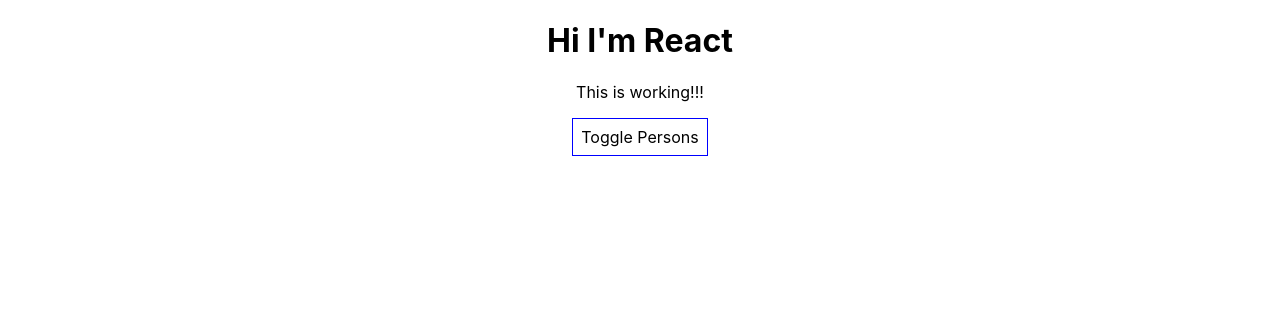
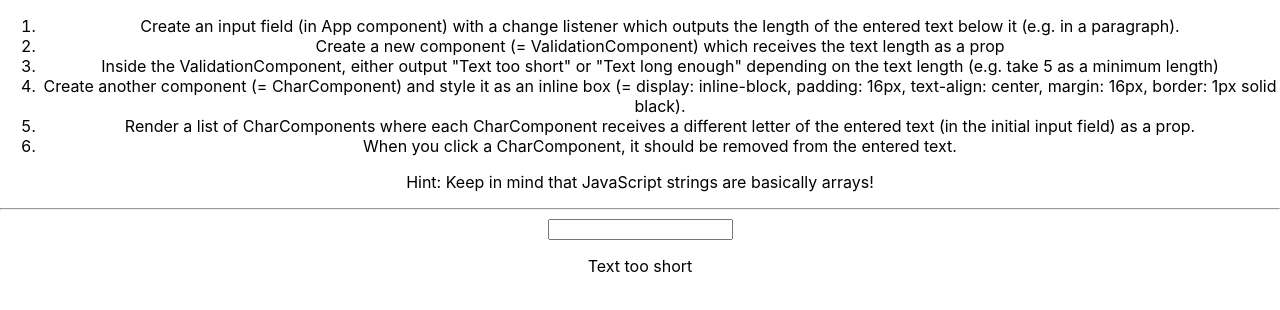
Before and after one commit to quynhnhi144/react-complete-guide, a React (Create React App) app: page / in a window 1280 px wide. Shown: the top 310 px of the page. Built offline with nearby package versions, Linux system fonts and the light colour scheme.

Commit message:
assignment solution with validation

```diff
--- a/src/App.js
+++ b/src/App.js
@@ -1,92 +1,82 @@
 import React, { Component } from "react";
 import Person from "./Person/Person";
 import "./App.css";
+import Validation from "./Validation/Validation";
+import Char from "./Char/Char";
 
 class App extends Component {
   state = {
-    persons: [
-      { id: "aa1", name: "Max", age: 28 },
-      { id: "ab1", name: "Manu", age: 26 },
-      { id: "ac1", name: "Stephanie", age: 24 },
-    ],
-    otherState: "some other value",
-    showPersons: false,
+    userInput: "",
   };
 
-  nameChangedHandler = (event, id) => {
-    /*1. find index of the person by id
-    2. reference to a new person
-    3. assign new value
-    4. assign new Array
-    */
-
-    const personIndex = this.state.persons.findIndex((p) => {
-      return p.id === id;
+  inputChangedHandler = (event) => {
+    this.setState({
+      userInput: event.target.value,
     });
-
-    const person = {
-      ...this.state.persons[personIndex],
-    };
-
-    // the same way to create a copy object
-    //const person = Object.assign({}, this.state.persons[personIndex]);
-
-    person.name = event.target.value;
-    const persons = [...this.state.persons];
-    persons[personIndex] = person;
-
-    this.setState({ persons: persons });
   };
 
-  deletePersonHandler = (personIndex) => {
-    //const persons = this.state.persons.slice();
-    const persons = [...this.state.persons];
-    persons.splice(personIndex, 1);
-    this.setState({ persons: persons });
-  };
-
-  togglePersonsHandler = () => {
-    const doesShow = this.state.showPersons;
-    this.setState({ showPersons: !doesShow });
+  deleteCharHandler = (index) => {
+    const text = this.state.userInput.split("");
+    text.splice(index, 1);
+    const updateedText = text.join("");
+    this.setState({
+      userInput: updateedText,
+    });
   };
 
   render() {
-    const style = {
-      backgroundColor: "white",
-      font: "inherit",
-      border: "1px solid blue",
-      padding: "8px",
-      cursor: "pointer",
-    };
-
-    let persons = null;
-    if (this.state.showPersons) {
-      persons = (
-        <div>
-          {this.state.persons.map((person, index) => {
-            return (
-              <Person
-                click={() => this.deletePersonHandler(index)}
-                name={person.name}
-                age={person.age}
-                key={person.id}
-                changed={(event) => this.nameChangedHandler(event, person.id)}
-              ></Person>
-            );
-          })}
-        </div>
+    const charList = this.state.userInput.split("").map((ch, index) => {
+      return (
+        <Char
+          character={ch}
+          key={index}
+          clicked={() => this.deleteCharHandler(index)}
+        ></Char>
       );
-    }
-
+    });
     return (
       <div className="App">
-        <h1>Hi I'm React</h1>
-        <p>This is working!!!</p>
-        <button style={style} onClick={this.togglePersonsHandler}>
-          Toggle Persons
-        </button>
+        <ol>
+          <li>
+            Create an input field (in App component) with a change listener
+            which outputs the length of the entered text below it (e.g. in a
+            paragraph).
+          </li>
+          <li>
+            Create a new component (= ValidationComponent) which receives the
+            text length as a prop
+          </li>
+          <li>
+            Inside the ValidationComponent, either output "Text too short" or
+            "Text long enough" depending on the text length (e.g. take 5 as a
+            minimum length)
+          </li>
+          <li>
+            Create another component (= CharComponent) and style it as an inline
+            box (= display: inline-block, padding: 16px, text-align: center,
+            margin: 16px, border: 1px solid black).
+          </li>
+          <li>
+            Render a list of CharComponents where each CharComponent receives a
+            different letter of the entered text (in the initial input field) as
+            a prop.
+          </li>
+          <li>
+            When you click a CharComponent, it should be removed from the
+            entered text.
+          </li>
+        </ol>
+        <p>Hint: Keep in mind that JavaScript strings are basically arrays!</p>
+        <hr />
 
-        {persons}
+        <input
+          type="text"
+          onChange={this.inputChangedHandler}
+          value={this.state.userInput}
+        />
+        <p>{this.state.userInput}</p>
+        <Validation inputLength={this.state.userInput.length}></Validation>
+        {charList}
       </div>
 
       // It hasn'tlocation in component scope ==> Error
--- /dev/null
+++ b/src/Char/Char.js
@@ -0,0 +1,18 @@
+import React from "react";
+
+const Char = (props) => {
+  const style = {
+    display: "inline-block",
+    padding: "16px",
+    margin: "16px",
+    border: "1px solid black",
+    textAlign: "center",
+  };
+  return (
+    <div style={style} onClick={props.clicked}>
+      {props.character}
+    </div>
+  );
+};
+
+export default Char;
--- /dev/null
+++ b/src/Validation/Validation.js
@@ -0,0 +1,16 @@
+import React from "react";
+
+const Validation = (props) => {
+  let validationMessage = "Text long enough";
+  if (props.inputLength <= 5) {
+    validationMessage = "Text too short";
+  }
+
+  return (
+    <div>
+      <p>{validationMessage}</p>
+    </div>
+  );
+};
+
+export default Validation;
```
